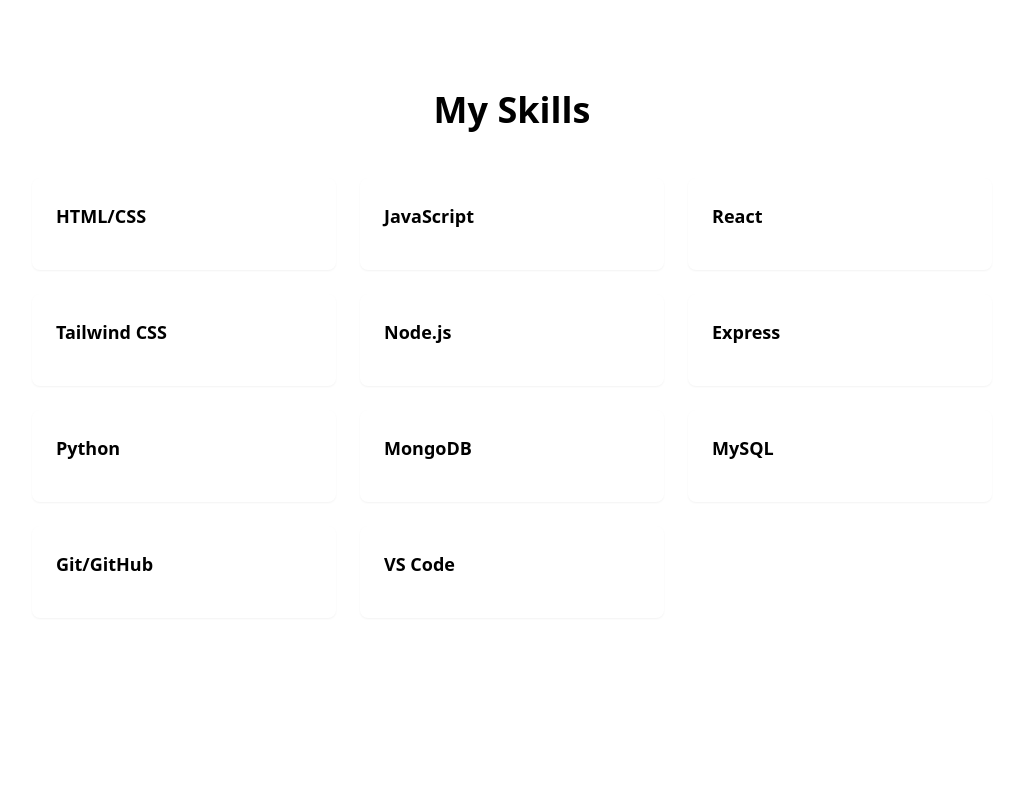
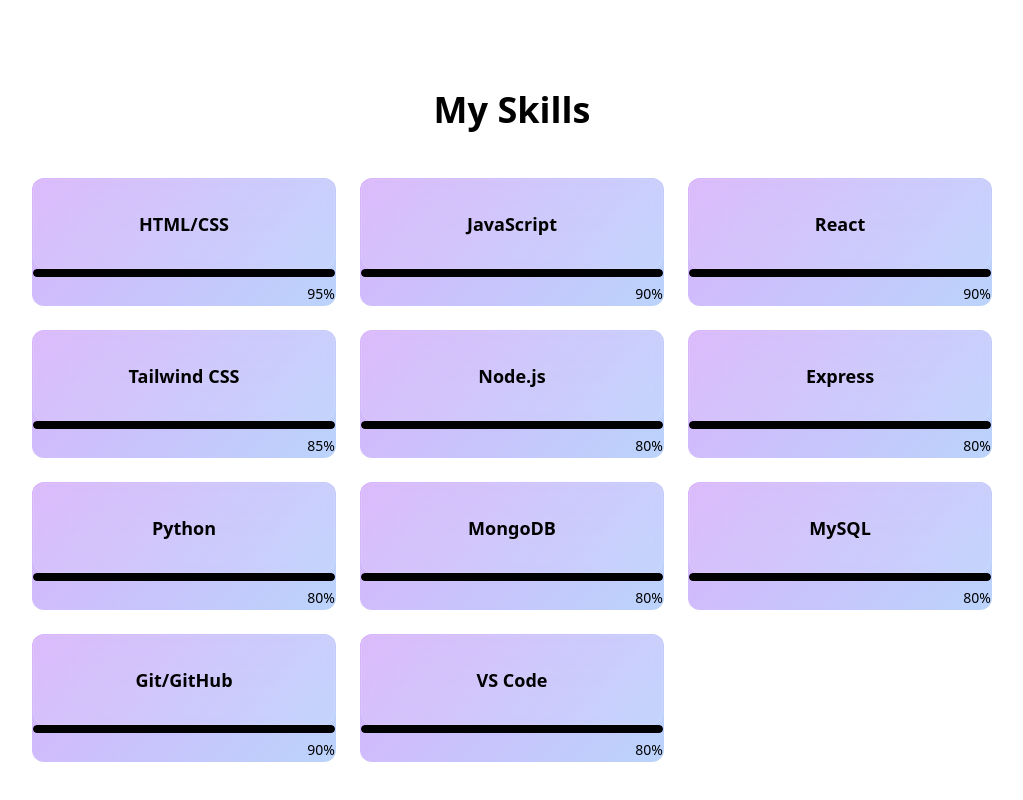
Before and after one commit to Karthik171819/Portfolio, a React (Vite) app in the folder vite-project/: page / in a window 1280 px wide. Shown: the part 1444-2244 px from the top of the page, without its empty margins (128-1151 px from the left). Before the commit the page ends 2168 px from the top, so only its background shows below. Built offline with nearby package versions, Linux system fonts and the light colour scheme.

Commit message:
Portfolio

```diff
--- a/vite-project/src/components/SkillsSection.jsx
+++ b/vite-project/src/components/SkillsSection.jsx
@@ -28,13 +28,31 @@
                 My <span className="text-accent">Skills</span>
             </h2>
 
-            <div className="grid grid-cols-1 sm:grid-cols-2 lg:grid-cols-3 gap-6">
-                {skills.map((skill, key) => (
-                    <div key={key} className="bg-card p-6 rounded-lg shadow-xs card-hover">
-                        <div className="text-left mb-4">
+             <div className="grid grid-cols-1 sm:grid-cols-2 lg:grid-cols-3 gap-6">
+          {skills.map((skill, index) => (
+            <div key={index} className="gradient-border">
+              <div
+                className="
+                  glass
+                  h-[90px]
+                  flex items-center justify-center
+                  text-center
+                  card-hover
+                "
+              >
                             <h3 className="font-semibold text-lg"> {skill.name}</h3>
                         </div>
-                    </div>
+
+                        {/* for level */}
+                        <div className="w-full bg-secondary/50 h-2 rounded-full overflow-hidden">
+                            <div className="bg-accent h-2 rounded-full origin-left animate-[grow_1.5s_ease-out"
+                            Style={{width: skill.level + "%" }}
+                            />
+                            </div>
+                            <div className="text-right mt-1">
+                                <span className="text-sm text-muted-foreground" >{skill.level}%</span>
+                            </div>
+                        </div>
                 ))}
             </div>
         </div>
```
